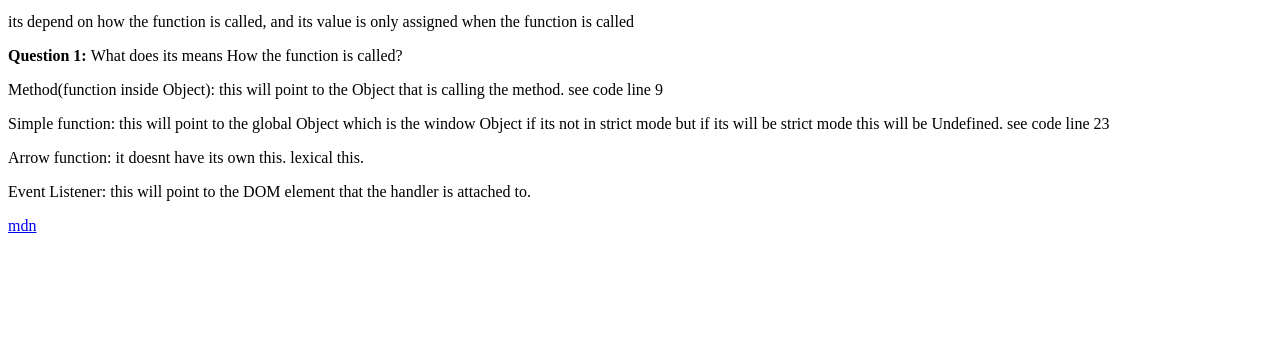
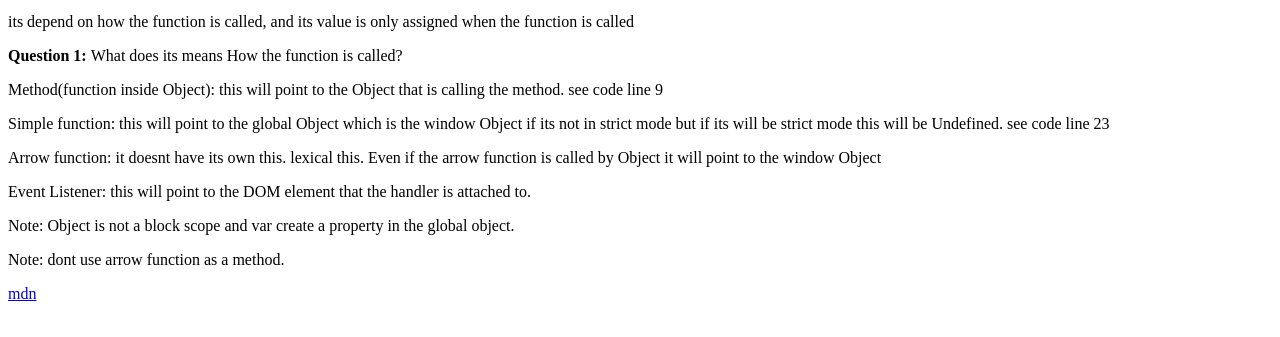
Before and after one commit to Stephenice/JavaScript_Snippets, a plain HTML site: page 1. this/index.html in a window 1280 px wide. Shown: the part 135-472 px from the top of the page. Drawn offline with Linux system fonts and the light colour scheme.

Commit message:
Update this keyword

```diff
--- a/1. this/index.html
+++ b/1. this/index.html
@@ -35,13 +35,21 @@
         this will be Undefined. see code line 23
       </p>
 
-      <p>Arrow function: it doesnt have its own this. lexical this.</p>
+      <p>
+        Arrow function: it doesnt have its own this. lexical this. Even if the
+        arrow function is called by Object it will point to the window Object
+      </p>
 
       <p>
         Event Listener: this will point to the DOM element that the handler is
         attached to.
       </p>
 
+      <p>
+        Note: Object is not a block scope and var create a property in the
+        global object.
+      </p>
+      <p>Note: dont use arrow function as a method.</p>
       <a
         href="https://developer.mozilla.org/en-US/docs/Web/JavaScript/Reference/Operators/this"
         >mdn</a
--- a/1. this/script.js
+++ b/1. this/script.js
@@ -1,8 +1,9 @@
 "use strict";
 
 /*******In the global execution context (outside of any function), this refers to the global object whether in strict mode or not. /*******/
+var b = 12;
 this.a = 37;
-console.log(a); // 37
+console.log(this.b); // 37
 console.log(this);
 
 /******* Method(function inside Object) *****/
```
